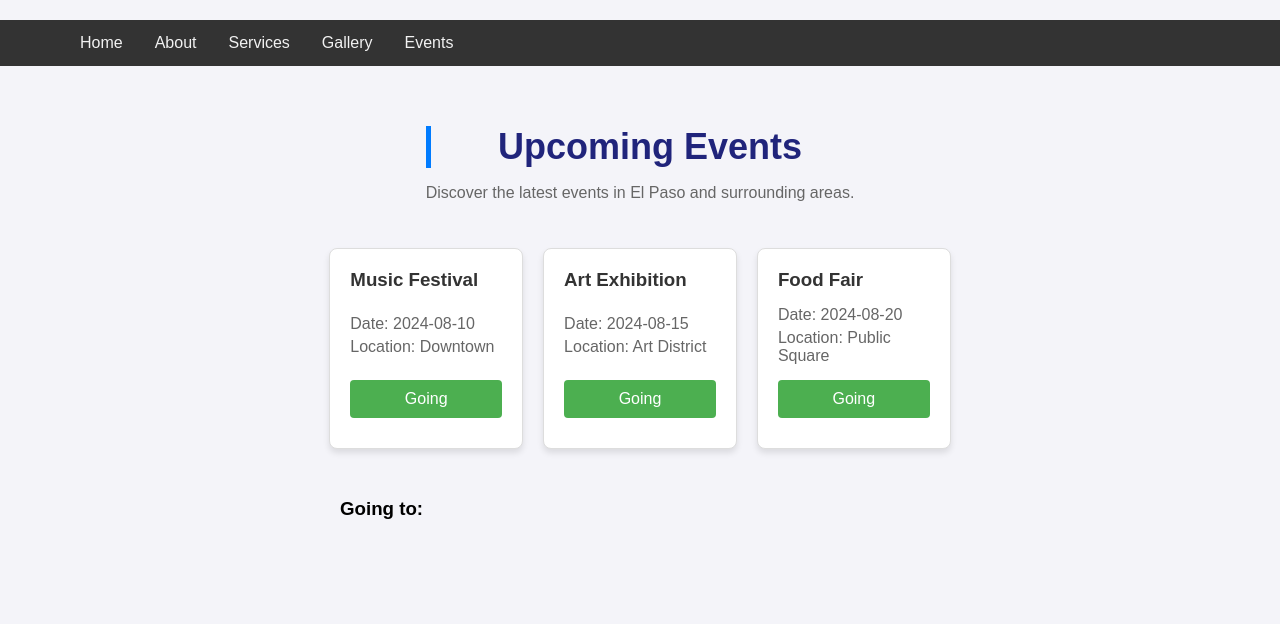
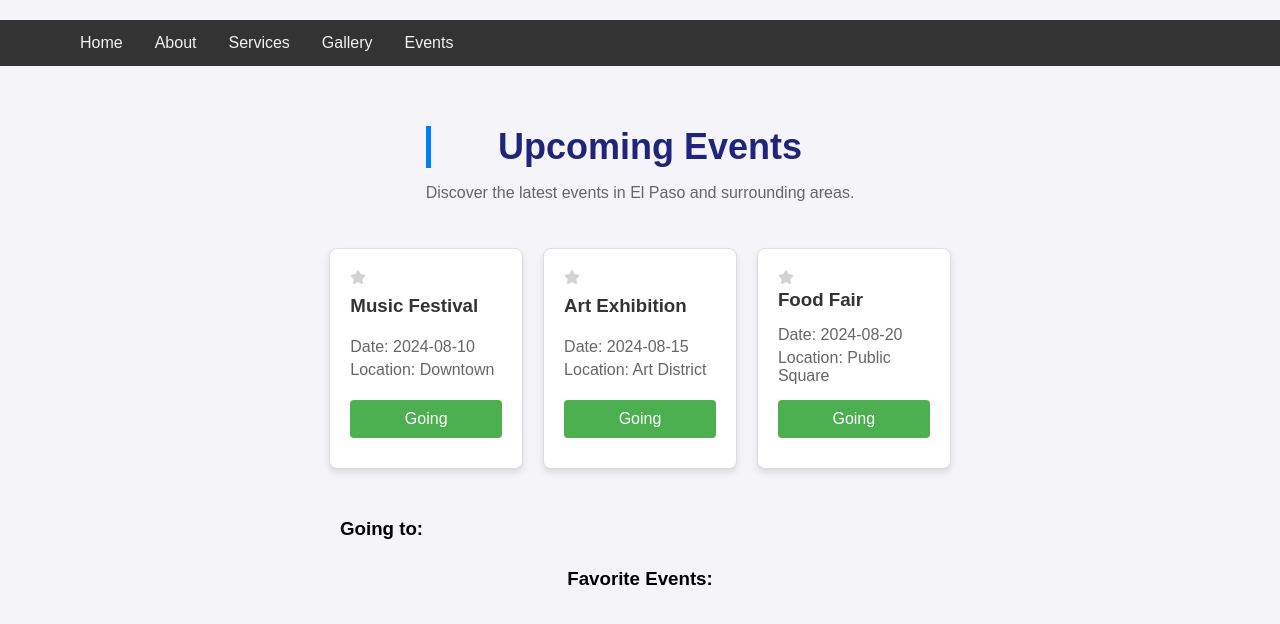
Before and after one commit to FabLab-AI-Software-Development/group-4-staticsite, a React (Create React App) app: page /events in a window 1280 px wide. Shown: the top 624 px of the page. Built offline with nearby package versions, Linux system fonts and the light colour scheme.

Commit message:
favorite ui star update

```diff
--- a/package.json
+++ b/package.json
@@ -10,6 +10,7 @@
     "react": "^18.3.1",
     "react-datepicker": "^7.3.0",
     "react-dom": "^18.3.1",
+    "react-icons": "^5.2.1",
     "react-scripts": "5.0.1",
     "web-vitals": "^2.1.4"
   },
--- a/src/pages/events.jsx
+++ b/src/pages/events.jsx
@@ -1,17 +1,19 @@
 import React, { useState } from 'react';
 // import './events.css';
 import Nav from '../components/nav/nav';
+import { FaStar } from 'react-icons/fa'; // Import the star icon from react-icons
 
 function Events() {
     // Sample list of events
     const initialEvents = [
-        { id: 1, name: "Music Festival", date: "2024-08-10", location: "Downtown", going: false },
-        { id: 2, name: "Art Exhibition", date: "2024-08-15", location: "Art District", going: false },
-        { id: 3, name: "Food Fair", date: "2024-08-20", location: "Public Square", going: false }
+        { id: 1, name: "Music Festival", date: "2024-08-10", location: "Downtown", going: false, favorite: false },
+        { id: 2, name: "Art Exhibition", date: "2024-08-15", location: "Art District", going: false, favorite: false },
+        { id: 3, name: "Food Fair", date: "2024-08-20", location: "Public Square", going: false, favorite: false }
     ];
 
     const [events, setEvents] = useState(initialEvents);
     const [goingEvents, setGoingEvents] = useState([]);
+    const [favoriteEvents, setFavoriteEvents] = useState([]);
 
     const handleGoingClick = (id) => {
         const updatedEvents = events.map(event => {
@@ -23,6 +25,18 @@ function Events() {
         setEvents(updatedEvents);
         const filteredGoingEvents = updatedEvents.filter(event => event.going);
         setGoingEvents(filteredGoingEvents);
+    };
+
+    const handleFavoriteClick = (id) => {
+        const updatedEvents = events.map(event => {
+            if (event.id === id) {
+                event.favorite = !event.favorite;
+            }
+            return event;
+        });
+        setEvents(updatedEvents);
+        const filteredFavoriteEvents = updatedEvents.filter(event => event.favorite);
+        setFavoriteEvents(filteredFavoriteEvents);
     };
 
     return (
@@ -37,24 +51,36 @@ function Events() {
                     <div className="events-list">
                         {events.map(event => (
                             <div key={event.id} className="event-card">
+                                <div className="event-card-header">
+                                    <FaStar
+                                        className="favorite-icon"
+                                        onClick={() => handleFavoriteClick(event.id)}
+                                        style={{ color: event.favorite ? '#FFD700' : '#D3D3D3' }} // Gold for favorite, grey for not favorite
+                                    />
+                                </div>
                                 <h3>{event.name}</h3>
                                 <div>
                                     <p>Date: {event.date}</p>
                                     <p>Location: {event.location}</p>
                                 </div>
                                 <button
-                                    onClick={(e) => handleGoingClick(event.id)}
+                                    onClick={() => handleGoingClick(event.id)}
                                     style={{ backgroundColor: event.going ? '#f44336' : '#4CAF50' }} // Red for cancel, green for going
                                 >
                                     {event.going ? 'Cancel' : 'Going'}
                                 </button>
-
                             </div>
                         ))}
                     </div>
                     <div className="going-events">
                         <h3>Going to:</h3>
                         {goingEvents.map(event => (
+                            <p key={event.id}>{event.name} - {event.date}</p>
+                        ))}
+                    </div>
+                    <div className="favorite-events">
+                        <h3>Favorite Events:</h3>
+                        {favoriteEvents.map(event => (
                             <p key={event.id}>{event.name} - {event.date}</p>
                         ))}
                     </div>
--- a/src/pages/home.jsx
+++ b/src/pages/home.jsx
@@ -18,11 +18,11 @@ const Users = () => {
         <div>
             <h1>Users</h1>
             <ul>
-                {
+                {/* {
                 users.map((user) => (
                     <p key={user.id}>{user.username} {user.password}</p>
                 ))
-                }
+                } */}
             </ul>
         </div>
     );
--- /dev/null
+++ b/src/style/star.css
@@ -0,0 +1,18 @@
+.event-card {
+    position: relative;
+    padding: 16px;
+    border: 1px solid #ccc;
+    border-radius: 8px;
+    margin-bottom: 16px;
+}
+
+.event-card-header {
+    position: absolute;
+    top: 8px;
+    right: 8px;
+}
+
+.favorite-icon {
+    cursor: pointer;
+    font-size: 24px;
+}
```
Also changed, not shown: 1 other file (tests, documents, lock files or other folders).
